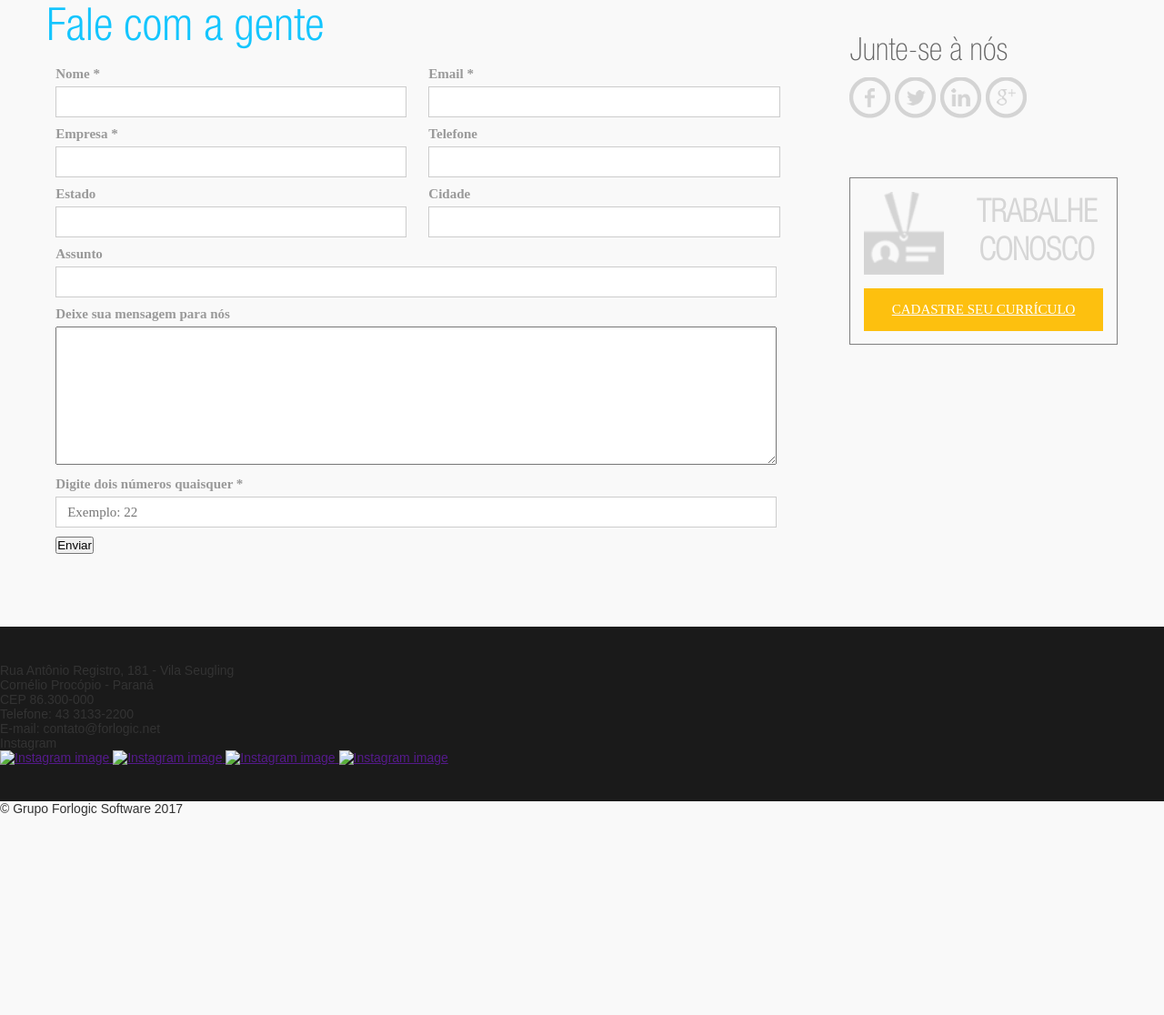
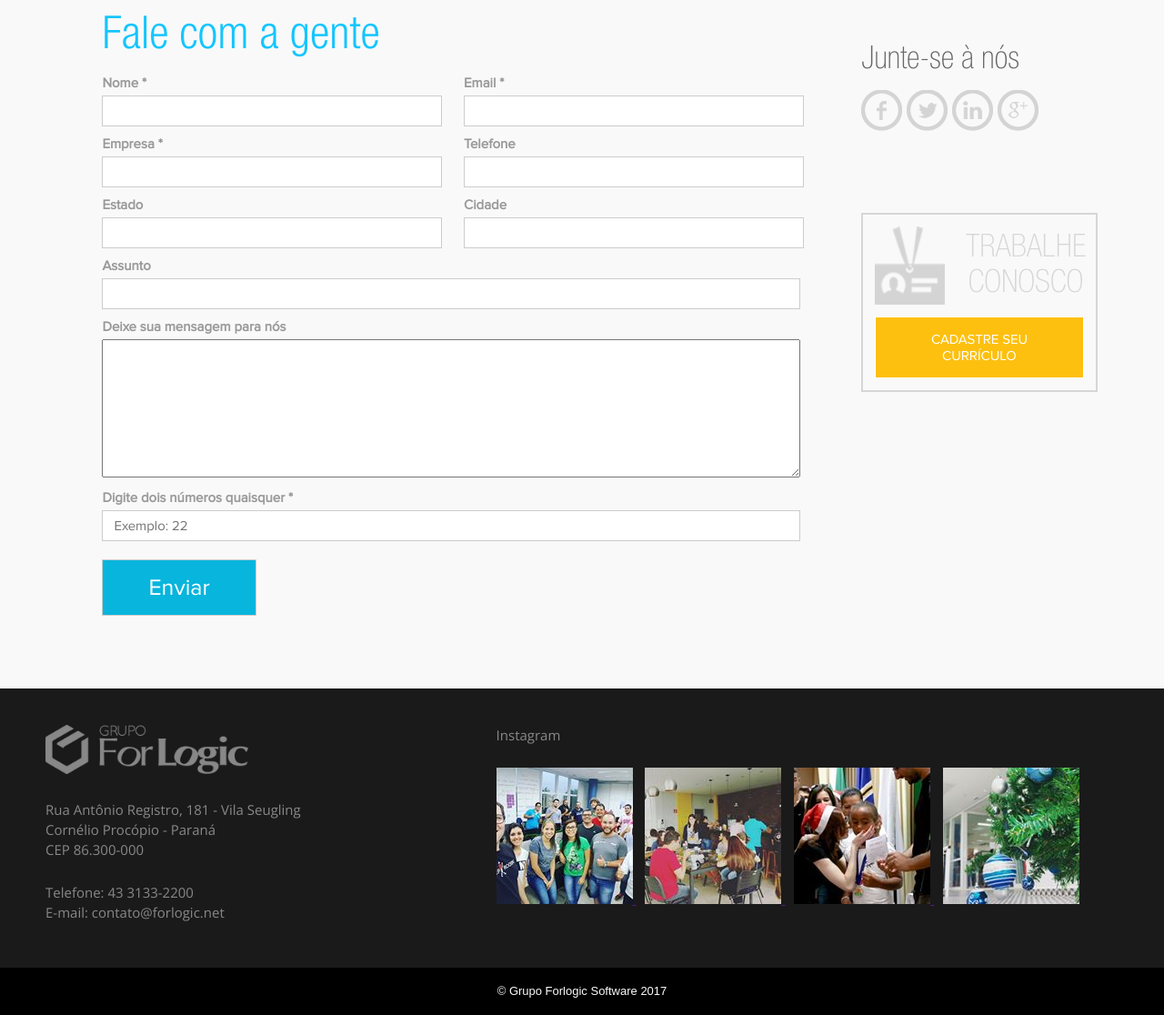
Before and after one commit to amagno/treinamento-for-logic, a plain HTML site: page atividade-2/fale-conosco.html in a window 1280 px wide. Shown: the part 491-1607 px from the top of the page at 91% size. Before the commit the page ends 1388 px from the top, so only its background shows below. Drawn offline with nearby package versions, Linux system fonts and the light colour scheme.

Commit message:
versao final 1

```diff
--- a/atividade-2/fale-conosco.html
+++ b/atividade-2/fale-conosco.html
@@ -4,9 +4,10 @@
     <meta charset="UTF-8">
     <meta name="viewport" content="width=device-width, initial-scale=1.0">
     <meta http-equiv="X-UA-Compatible" content="ie=edge">
+    <link href="https://fonts.googleapis.com/css?family=Open+Sans:300,400,600,700,800" rel="stylesheet">
     <link rel="stylesheet" href="styles/fonts.css">
     <link rel="stylesheet" href="styles/main.css">
-    <title>Document</title>
+    <title>Fale Conosco - Grupo Forlogic</title>
 </head>
 <body>
     <header>
@@ -91,7 +92,7 @@
                             <label for="verify">Digite dois números quaisquer *</label>
                             <input type="text" id="verify" placeholder="Exemplo: 22">
                         </div>
-                        <div class="form-input button">
+                        <div class="form-input">
                             <button type="submit">Enviar</button>
                         </div>
                     </form>
@@ -122,7 +123,10 @@
 
         <footer>
             <div class="footer-content">
-                <div class="footer-logo"></div>
+                <div class="footer-info">
+                    <div class="footer-logo">
+                        <img src="assets/LogoGrupo_Oficial-cinza.png" alt="">
+                    </div>
                     <div class="footer-address">
                         <p>
                             Rua Antônio Registro, 181 - Vila Seugling
@@ -138,22 +142,23 @@
                             <br>
                         </p>
                     </div>
+                </div>
                 <div class="footer-images">
-                    <div class="footer-images-title">
+                    <p>
                         Instagram
-                    </div>
+                    </p>
                     <div class="footer-images-list">
                         <a href="">
-                            <img src="" alt="Instagram image">
+                            <img src="assets/instagram/i1.jpg" alt="Instagram image">
                         </a>
                         <a href="">
-                            <img src="" alt="Instagram image">
+                            <img src="assets/instagram/i2.jpg" alt="Instagram image">
                         </a>
                         <a href="">
-                            <img src="" alt="Instagram image">
+                            <img src="assets/instagram/i3.jpg" alt="Instagram image">
                         </a>
                         <a href="">
-                            <img src="" alt="Instagram image">
+                            <img src="assets/instagram/i4.jpg" alt="Instagram image">
                         </a>
                     </div>
                 </div>
--- a/atividade-2/styles/fonts.css
+++ b/atividade-2/styles/fonts.css
@@ -10,3 +10,7 @@
     font-family: 'Helvetica Neue Light';
     src: url('fonts/HelveticaNeueLTStd-LtCn.woff') format('woff');
 }
+@font-face {
+    font-family: 'Proxima Nova';
+    src: url('fonts/ProximaNova-Regular.woff') format('woff');
+}
--- a/atividade-2/styles/main.css
+++ b/atividade-2/styles/main.css
@@ -21,7 +21,8 @@ header {
     border-color: #e7e7e7;
     position: fixed;
     top: 0;
-    border-width: 0 0 1px;
+    border-width: 0 0 1px 0;
+    border-style: solid;
 }
 .nav-container {
     width: 1170px;
@@ -34,7 +35,7 @@ header {
     float: left;
     display: block;
     margin-left: -15px;
-    margin-top: 1px;
+    /*margin-top: 1px;*/
     line-height: 90px;
     height: 90px;
     padding: 0 8px;
@@ -56,7 +57,7 @@ header {
     display: block;
 }
 .nav-links li a {
-    margin-top: 1px;
+    /*margin-top: 1px;*/
     line-height: 90px;
     height: 90px;
     padding: 0 8px;
@@ -67,13 +68,18 @@ header {
     text-transform: uppercase;
     text-decoration: none;
 }
+.nav-links li a:hover {
+    text-decoration: underline;
+    color: rgb(121, 121, 121);
+}
 .nav-banner {
     float: right;
-    height: 91px;
+    height: 90px;
     margin-right: 5px;
 }
 .nav-banner img {
     height: 91px;
+    margin-top: -1px;
 }
 /*CONTENT*/
 
@@ -82,7 +88,7 @@ header {
 }
 .main-content-container {
     background-color: #f9f9f9;
-    padding-left: 4%;
+    padding-left: 8%;
     padding-right: 4%;
     display: flex;
     padding-bottom: 80px;
@@ -106,13 +112,22 @@ header {
 .main-header-text {
     width: 1180px;
     margin: 0 auto;
+}
+.main-header-text h2 {
     text-align: center;
+    color: #ffffff;
+    font-size: 35px;
+    font-weight: 500;
+    font-family: 'Proxima Nova';
+    font-style: normal;
+    letter-spacing: 0px;
+    line-height: 33px;
 }
 /* MAIN FORM */
 .main-form {
     display: flex;
     float: left;
-    width: 75%;
+    width: 76%;
     flex-wrap: wrap;
 }
 .main-form h1 {
@@ -121,6 +136,7 @@ header {
     font-weight: 500;
     font-family: "Helvetica Neue Light";
     font-style: normal;
+    padding-left: 10px;
     /* letter-spacing: 0px;
     line-height: 35px;
     padding-top: 0px;
@@ -135,8 +151,19 @@ header {
     padding: 0 10px;
     margin-top: 10px;
 }
-.form-input.button {
+.form-input button {
     display: block;
+    background-color: #07b5dd;
+    padding: 15px 50px;
+    font-family: 'Proxima Nova';
+    font-size: 25px;
+    border: 1px solid #ccc;
+    cursor: pointer;
+    color: #fff;
+    margin-top: 10px;
+}
+.form-input button:hover {
+    background-color: #089ec0;
 }
 .form-input.full {
     width: 92%;
@@ -164,9 +191,11 @@ header {
     margin-bottom: 5px;
     font-weight: 700;
 }
+
 /* MAIN LINKS */
 .main-links {
-    width: 25%;
+    width: 24%;
+    margin-left: -1%;
 }
 /* SOCIAL LINKS */
 .social-links h4 {
@@ -190,22 +219,37 @@ header {
 .social-links a.lk-ico {
     background-image: url('../assets/ico-Linkedin.png');
 }
+/*ICONS HOVER*/
+.social-links a.fb-ico:hover {
+    background-image: url('../assets/ico-Facebook_hover.png');
+}
+.social-links a.tw-ico:hover {
+    background-image: url('../assets/ico-Twitter_hover.png');
+}
+.social-links a.go-ico:hover {
+    background-image: url('../assets/ico-g_hover.png');
+}
+.social-links a.lk-ico:hover {
+    background-image: url('../assets/ico-Linkedin_hover.png');
+}
 .social-links a {
     width: 50px;
     height: 50px;
     float: left;
     background-repeat: no-repeat;
-    margin-top: -40px;
+    margin-top: -35px;
     cursor: pointer;
 }
 
 /* TRABALHE CONOSCO */
 .trabalhe-conosco {
-    border: 1px solid gray;
+    border: 2px solid #d6d6d6;
     display: flex;
     flex-wrap: wrap;
     text-align: center;
-    margin-top: 70px;
+    margin-top: 100px;
+    overflow: hidden;
+    width: 96%;
 }
 .trabalhe-conosco img {
     width: 30%;
@@ -215,25 +259,76 @@ header {
     width: 60%;
     margin-top: 20px;
     color: #d6d6d6;
-    font-family: Helvetica Neue Thin;
+    font-family: 'Helvetica Neue Thin';
     font-size: 35px;
+    font-weight: 100;
+    line-height: 1.1;
+    margin-bottom: 15px
 }
 .trabalhe-conosco a {
     background-color: #fdc00f;
     padding: 15px 20px;
     color: #fff;
+    border: 1px solid #fff;
     font-size: 15px;
-    font-family: Proxima Nova;
+    font-family: 'Proxima Nova';
     width: 90%;
     margin-left: 5%;
     margin-bottom: 5%;
+    text-decoration: none;
+}
+.trabalhe-conosco a:hover {
+    background-color: #fff;
+    color: #fdc00f;
+    border: 1px solid #fdc00f;
 }
 /*FOOTER*/
 footer {
     clear: both;
-}
-.footer-content {
     background-color: #1a1a1a;
     padding-bottom: 40px;
     padding-top: 40px;
+    width: 100%;
 }
+.footer-content {
+    width: 1180px;
+    margin: 0 auto;
+    display: flex;
+    padding-bottom: 25px;
+}
+.footer-info {
+    width: 42%;
+}
+.footer-logo img {
+    width: 45%;
+}
+.footer-address {
+    margin-top: 25px;
+}
+.footer-content p {
+    color: #888888;
+    font-size: 15px;
+    font-weight: 400;
+    font-family: 'Open Sans';
+    font-style: normal;
+    letter-spacing: 0px;
+    line-height: 22px;
+    text-align: left;
+    margin-bottom: 25px;
+}
+.footer-images a {
+    margin-right: 10px;
+}
+.footer-stripe {
+    background-color: black;
+    color: #f9f9f9;
+    font-size: 13px;
+    font-weight: 400;
+    font-style: normal;
+    letter-spacing: 0px;
+    line-height: 12px;
+    text-align: center;
+    padding-bottom: 20px;
+    padding-top: 20px;
+    margin-bottom: -50px;
+}
```
Also changed, not shown: atividade-2/assets/ico-Facebook_hover.png (added), atividade-2/assets/ico-Linkedin_hover.png (added), atividade-2/assets/ico-Twitter_hover.png (added), atividade-2/assets/ico-g_hover.png (added), atividade-2/assets/instagram/i1.jpg (added), atividade-2/assets/instagram/i2.jpg (added), atividade-2/assets/instagram/i3.jpg (added), atividade-2/assets/instagram/i4.jpg (added), atividade-2/styles/fonts/ProximaNova-Regular.woff (added). Lines whose indentation alone changed are shown as unchanged.
